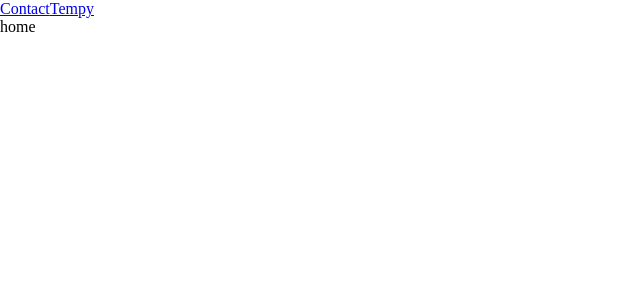
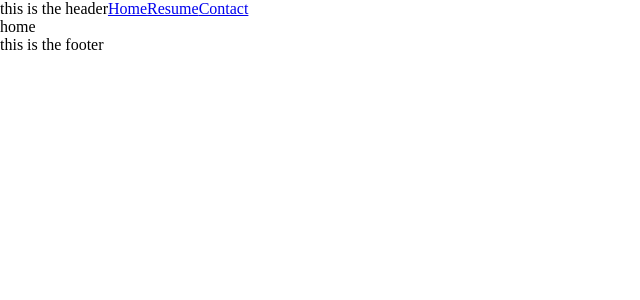
Before and after one commit to cynthem/travis-portfolio, a React (Create React App) app: page /home in a window 1280 px wide. Shown: the top 300 px of the page, without its empty margins (0-640 px from the left). Built offline with nearby package versions, Linux system fonts and the light colour scheme.

Commit message:
Give links text

```diff
--- a/src/routes/App.js
+++ b/src/routes/App.js
@@ -1,18 +1,19 @@
 import React from "react";
 import { Link, Outlet } from "react-router-dom";
 
-function App() {
+export default function App() {
     return (
         <div className="App">
-
-
-      <Link to ={`contact`}>Contact</Link>
-      <Link to ={`tipper`}>Tempy</Link>
-      <div id="detail">
+            <div className="header">
+                this is the header
+                <Link to={`home`}>Home</Link>
+                <Link to={`resume`}>Resume</Link>
+                <Link to={`contact`}>Contact</Link>
+            </div>
+            <div className="main-content">
                 <Outlet />
             </div>
+            <div className="footer">this is the footer</div>
         </div>
     );
 }
-
-export default App;
```
Also changed, not shown: 1 other file (tests, documents, lock files or other folders). Lines whose indentation alone changed are shown as unchanged.
